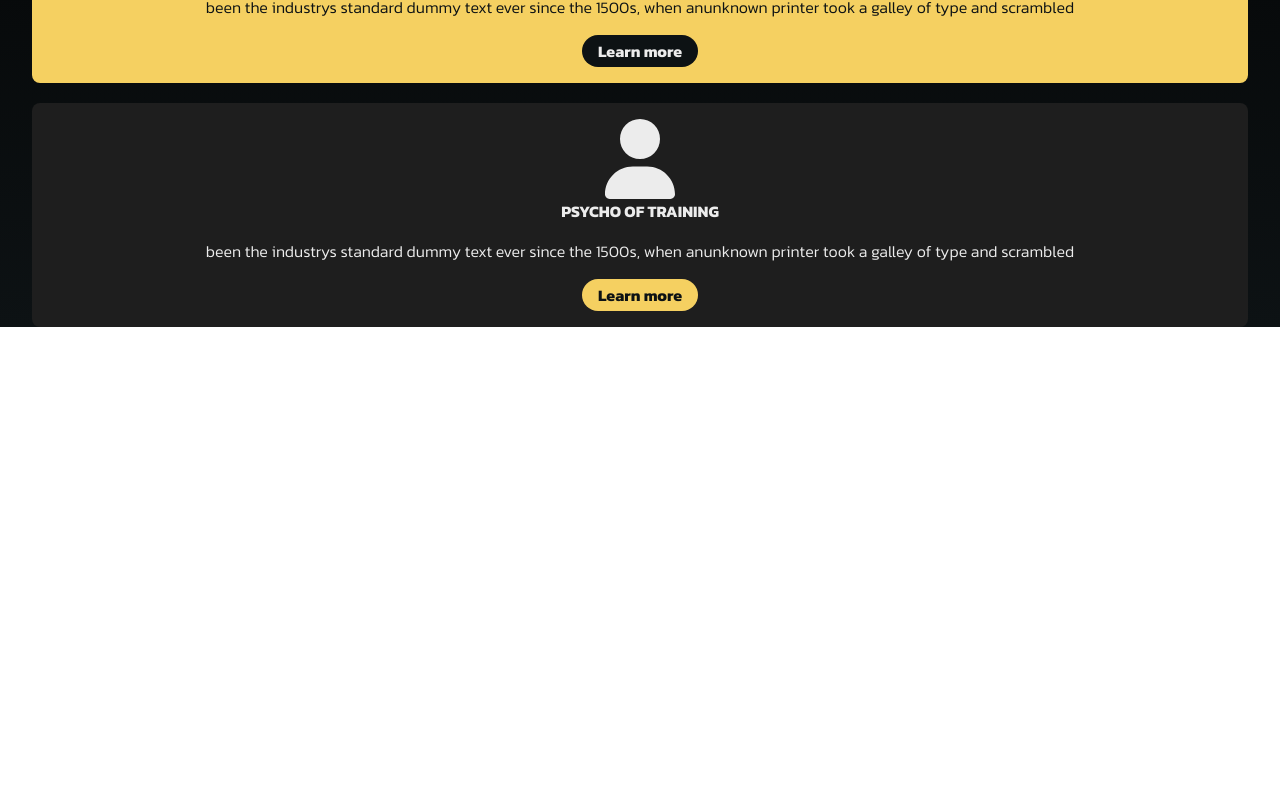
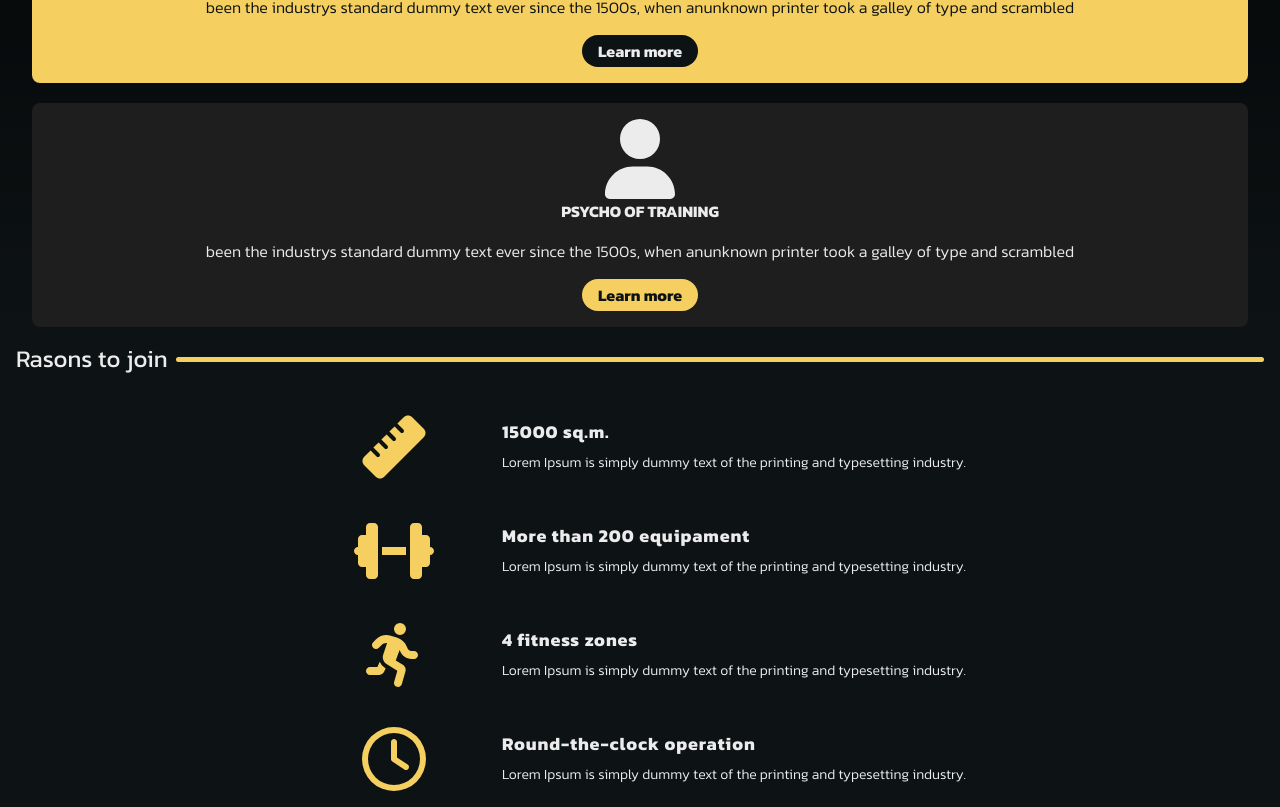
Before and after one commit to Dnxth/ProtoFit, a React (Vite) app: page / in a window 1280 px wide. Shown: the part 801-1608 px from the top of the page. Before the commit the page ends 1128 px from the top, so only its background shows below. Built offline with nearby package versions, Linux system fonts and the light colour scheme.

Commit message:
Reasons section added

```diff
--- a/src/App.jsx
+++ b/src/App.jsx
@@ -1,7 +1,10 @@
 import { Header } from './components/Header';
+import { HorizontalCard } from './components/HorizontalCard';
 import { MainBtn } from './components/MainBtn';
+import { TitleDecorator } from './components/TitleDecorator';
 import { Card } from './components/card';
 import { areas } from './data/areas';
+import { reasons } from './data/reasons';
 
 export const App = () => {
   return (
@@ -26,6 +29,15 @@ export const App = () => {
           <Card key={area.id} {...area} />
         ))}
       </section>
+      <section className="p-4 font-primary">
+        <div className="flex items-center gap-x-2">
+          <h2 className="text-2xl">Rasons to join</h2>
+          <TitleDecorator />
+        </div>
+        {reasons.map(reason => (
+          <HorizontalCard key={reason.id} {...reason} />
+        ))}
+      </section>
     </main>
   );
 };
--- /dev/null
+++ b/src/assets/icons/ClockIcon.jsx
@@ -0,0 +1,12 @@
+export const ClockIcon = props => {
+  return (
+    <svg
+      xmlns="http://www.w3.org/2000/svg"
+      height="1em"
+      viewBox="0 0 512 512"
+      {...props}
+    >
+      <path d="M464 256a208 208 0 1 1-416 0 208 208 0 1 1 416 0zM0 256a256 256 0 1 0 512 0 256 256 0 1 0-512 0zm232-136v136c0 8 4 15.5 10.7 20l96 64c11 7.4 25.9 4.4 33.3-6.7s4.4-25.9-6.7-33.3L280 243.2V120c0-13.3-10.7-24-24-24s-24 10.7-24 24z" />
+    </svg>
+  );
+};
--- /dev/null
+++ b/src/assets/icons/RulerIcon.jsx
@@ -0,0 +1,12 @@
+export const RulerIcon = props => {
+  return (
+    <svg
+      xmlns="http://www.w3.org/2000/svg"
+      height="1em"
+      viewBox="0 0 512 512"
+      {...props}
+    >
+      <path d="M177.9 494.1c-18.7 18.7-49.1 18.7-67.9 0l-92.1-92.2c-18.7-18.7-18.7-49.1 0-67.9l50.7-50.7 48 48c6.2 6.2 16.4 6.2 22.6 0s6.2-16.4 0-22.6l-48-48 41.4-41.4 48 48c6.2 6.2 16.4 6.2 22.6 0s6.2-16.4 0-22.6l-48-48 41.4-41.4 48 48c6.2 6.2 16.4 6.2 22.6 0s6.2-16.4 0-22.6l-48-48 41.4-41.4 48 48c6.2 6.2 16.4 6.2 22.6 0s6.2-16.4 0-22.6l-48-48L333.9 18C352.6-.7 383-.7 401.8 18l92.1 92.1c18.7 18.7 18.7 49.1 0 67.9l-316 316.1z" />
+    </svg>
+  );
+};
--- /dev/null
+++ b/src/components/HorizontalCard.jsx
@@ -0,0 +1,21 @@
+import PropTypes from 'prop-types';
+
+export const HorizontalCard = ({ Icon, title, text }) => {
+  return (
+    <article className="flex items-center justify-center gap-x-7 pt-10">
+      <Icon className="w-40 h-16 fill-details" />
+      <div className="flex flex-col gap-y-4">
+        <h3 className="font-strong text-lg tracking-wider leading-4">
+          {title}
+        </h3>
+        <p className="font-slim text-sm leading-none">{text}</p>
+      </div>
+    </article>
+  );
+};
+
+HorizontalCard.propTypes = {
+  Icon: PropTypes.func,
+  title: PropTypes.string,
+  text: PropTypes.string,
+};
--- /dev/null
+++ b/src/components/TitleDecorator.jsx
@@ -0,0 +1,3 @@
+export const TitleDecorator = () => {
+  return <hr className="bg-details flex-1 h-[5px] rounded-full border-none" />;
+};
--- /dev/null
+++ b/src/data/reasons.js
@@ -0,0 +1,31 @@
+import { RulerIcon } from '../assets/icons/RulerIcon';
+import { DumbbellIcon } from '../assets/icons/DumbbellIcon';
+import { PersonRuningIcon } from '../assets/icons/PersonRuningIcon';
+import { ClockIcon } from '../assets/icons/ClockIcon';
+
+export const reasons = [
+  {
+    id: 1,
+    Icon: RulerIcon,
+    title: '15000 sq.m.',
+    text: 'Lorem Ipsum is simply dummy text of the printing and typesetting industry.',
+  },
+  {
+    id: 2,
+    Icon: DumbbellIcon,
+    title: 'More than 200 equipament',
+    text: 'Lorem Ipsum is simply dummy text of the printing and typesetting industry.',
+  },
+  {
+    id: 3,
+    Icon: PersonRuningIcon,
+    title: '4 fitness zones',
+    text: 'Lorem Ipsum is simply dummy text of the printing and typesetting industry.',
+  },
+  {
+    id: 4,
+    Icon: ClockIcon,
+    title: 'Round-the-clock operation',
+    text: 'Lorem Ipsum is simply dummy text of the printing and typesetting industry.',
+  },
+];
```
